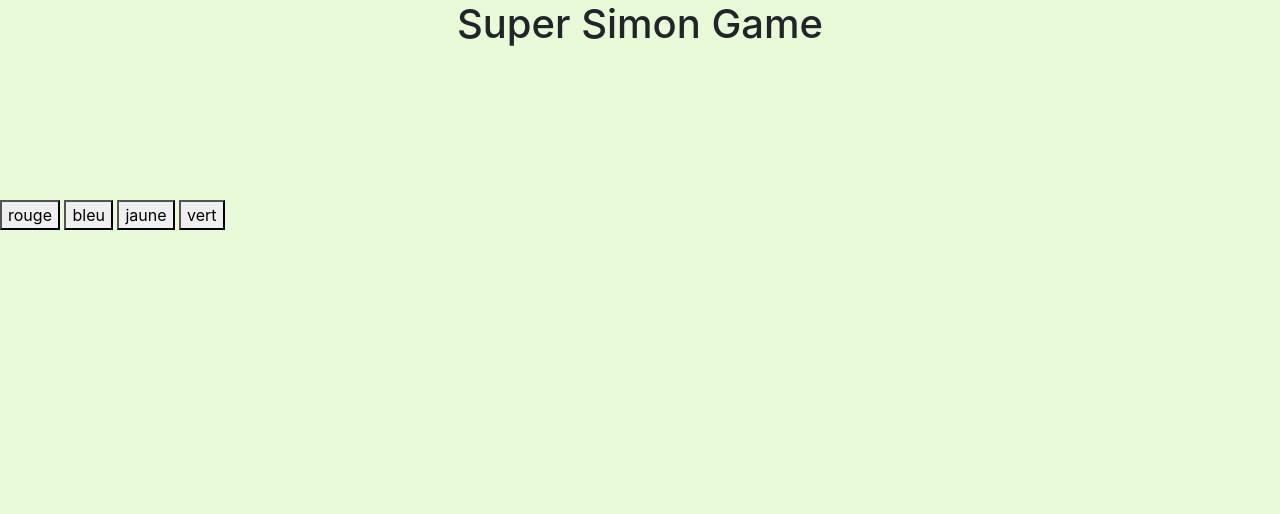
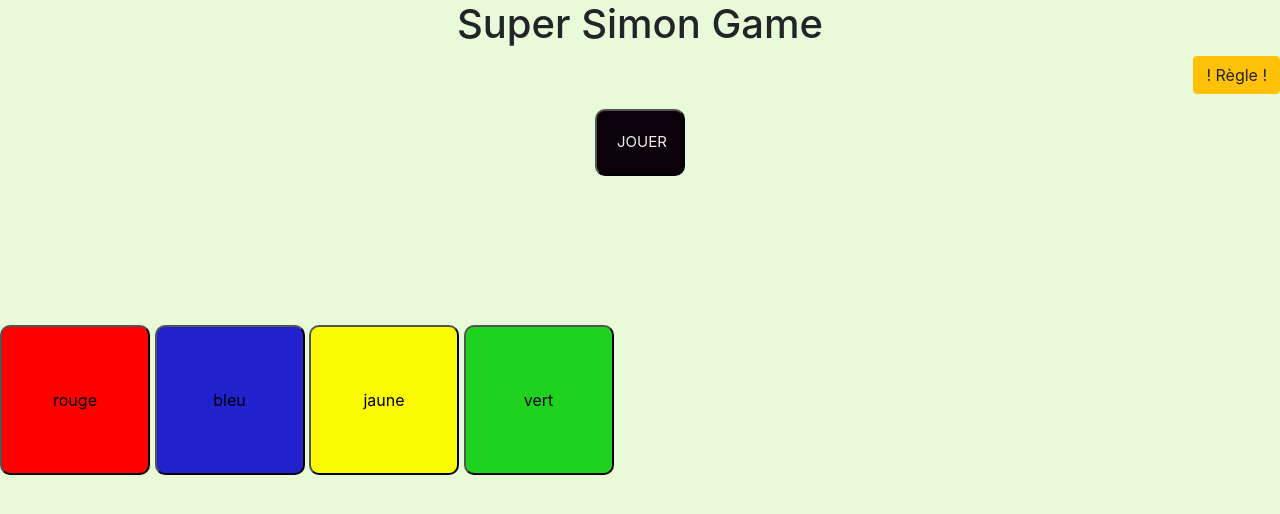
Before and after one commit to randymbemba/Simon-Project, a website built with webpack: page src/index.html in a window 1280 px wide. Built offline with nearby package versions, Linux system fonts and the light colour scheme.

Commit message:
modif css correction des boucles affichage des boutons

```diff
--- a/src/index.html
+++ b/src/index.html
@@ -9,7 +9,7 @@
 
 <body>
 <h1>Super Simon Game</h1>
-<!--
+
 <button type="button" class="btn btn-warning" data-toggle="modal" data-target="#exampleModal" style="float: right">! Règle !</button>
 
 <div class="modal" id="exampleModal" tabindex="-1" role="dialog" aria-labelledby="exampleModalLabel" aria-hidden="true">
@@ -36,8 +36,8 @@
 <br>
 
 <div class="form" style="text-align: center">
-    <input type="submit" value="JOUER" class="start">
-</div>-->
+    <input type="submit" value="JOUER" id="jouer" class="boutons">
+</div>
 <br>
 <br>
 <br>
@@ -45,10 +45,10 @@
 <br>
 <br>
 <div>
-    <button class="boutons" id="rouge">rouge</button>
-    <button class="boutons" id="bleu">bleu</button>
-    <button class="boutons" id="jaune">jaune</button>
-    <button class="boutons" id="vert">vert</button>
+    <button class="boutons bouton_play" id="rouge">rouge</button>
+    <button class="boutons bouton_play" id="bleu">bleu</button>
+    <button class="boutons bouton_play" id="jaune">jaune</button>
+    <button class="boutons bouton_play" id="vert">vert</button>
 </div>
 
 <script src="https://cdn.jsdelivr.net/npm/jquery@3.5.1/dist/jquery.slim.min.js" integrity="sha384-DfXdz2htPH0lsSSs5nCTpuj/zy4C+OGpamoFVy38MVBnE+IbbVYUew+OrCXaRkfj" crossorigin="anonymous"></script>
--- a/src/index.js
+++ b/src/index.js
@@ -8,23 +8,82 @@ let btn = {
     jaune: null
 };
 
+let intervalFunction;
+
+let couleur = ['rouge','bleu','vert','jaune'];
+let nombre = 3
+let game = [];
+
+const colorQueue = [];
+
+
 function init(){
     let array1 = document.querySelectorAll(".boutons");
     array1.forEach(element =>  {
         element.addEventListener("click",() =>{
-                sound();
-            })
-        });
+            if (element.id === "jouer"){
+                for (let i = 0; i<nombre;i++){
+                    let pos = Math.round(Math.random() * (couleur.length - 1))
+                    game.push(couleur[pos])
+                }
+                let position = 0
+                intervalFunction = setInterval(
+                    () =>{
+                        const selectPosition = game[position]
 
-    function sound(){
+                    },1000
+                )
+            }else if (element.id === "rouge"){
                 const synth = new Tone.Synth().toDestination();
                 const now = Tone.now()
                 synth.triggerAttackRelease("C4", "8n", now)
-        synth.triggerAttackRelease("E4", "8n", now + 0.5)
-        synth.triggerAttackRelease("G4", "8n", now + 1)
-        synth.triggerAttackRelease("F4", "8n", now + 1.5)
+            }else if (element.id === "bleu"){
+                const synth = new Tone.Synth().toDestination();
+                const now = Tone.now()
+                synth.triggerAttackRelease("E4", "8n", now)
+
+            }else if (element.id === "jaune"){
+                const synth = new Tone.Synth().toDestination();
+                const now = Tone.now()
+                synth.triggerAttackRelease("G4", "8n", now)
+
+            }else if (element.id === "vert"){
+                const synth = new Tone.Synth().toDestination();
+                const now = Tone.now()
+                synth.triggerAttackRelease("F4", "8n", now )
             }
-    sound();
+        })
+
+    });
+
+    const addColor = () => {
+        colorQueue.push(pos)
+    }
 }
 
+function debut () {
+    let arra = document.querySelectorAll(".boutons");
+    arra.forEach(element =>  {
+        element.addEventListener("click",() =>{
+            if (element.id === "jouer"){
+                for (let i = 0; i < nombre; i++) {
+                    const pos = Math.round(Math.random() * (couleur.length - 1))
+                    game.push(couleur[pos])
+                }
+                console.log(game);
+                /* let position = 0
+                 intervalFunction = setInterval(
+                     () => {
+                         const selectPosition = game[position]
+
+                     }, 1000
+                 )*/
+            }else {
+
+            }
+        })
+ })
+}
+debut();
+
 window.onload = init;
--- a/src/styles/styles.css
+++ b/src/styles/styles.css
@@ -10,8 +10,8 @@ h1{
     align-items: center;
 }
 
-.start{
-    background-color: blue;
+#jouer{
+    background-color: #09000a;
     border-radius: 10px;
     color: #eeeeee;
     font-size: 15px;
@@ -22,6 +22,40 @@ h1{
     margin: 5px;
 
 }
-.start:hover {
-    background-color: #487bc7;
+#jouer:hover {
+    background-color: #757575;
 }
+
+.bouton_play{
+    transition-duration: .2s;
+    transition-property: opacity;
+    transition-timing-function: ease-in-out;
+}
+
+.bouton_play:hover{
+    opacity: .2;
+}
+
+#rouge{
+
+    background-color: red;
+    border-radius: 10px;
+    width: 150px;
+    height: 150px;
+
+}#bleu{
+    background-color: #2121ce;
+     border-radius: 10px;
+     width: 150px;
+    height: 150px;
+}#vert{
+    background-color: #1fd21f;
+    border-radius: 10px;
+    width: 150px;
+    height: 150px;
+}#jaune{
+    background-color: #fafa03;
+    border-radius: 10px;
+    width: 150px;
+    height: 150px;
+}
```
Lines whose indentation alone changed are shown as unchanged.
